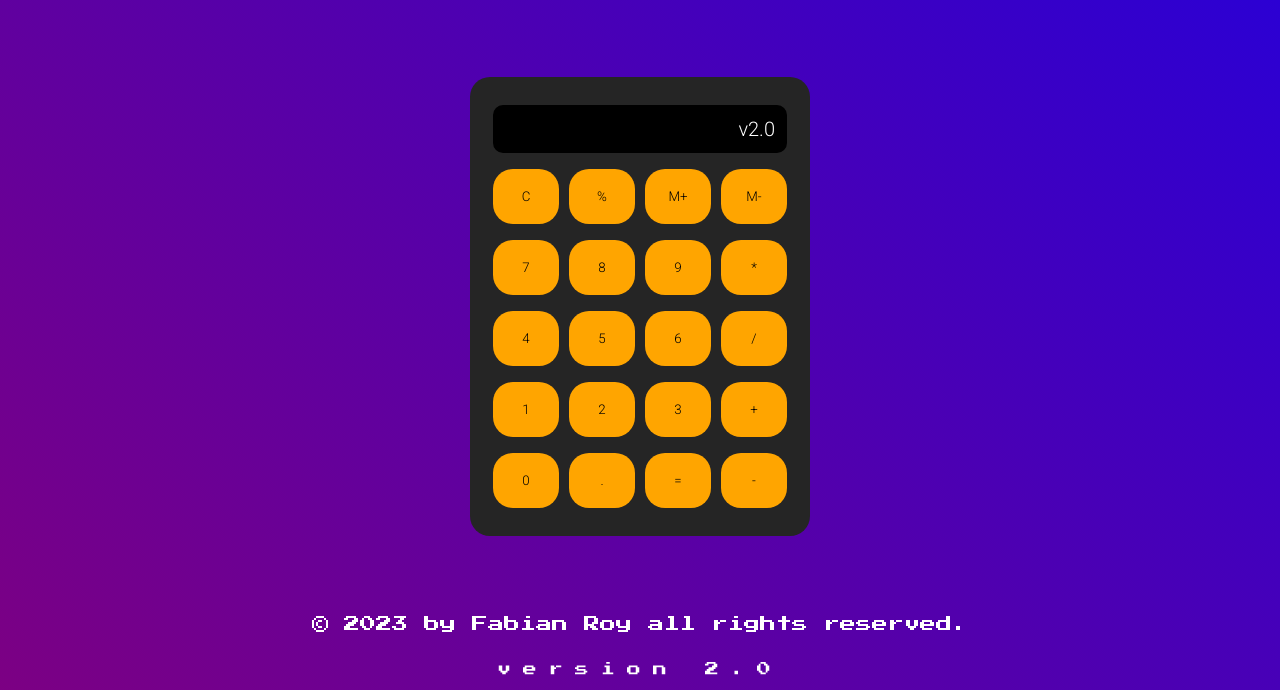
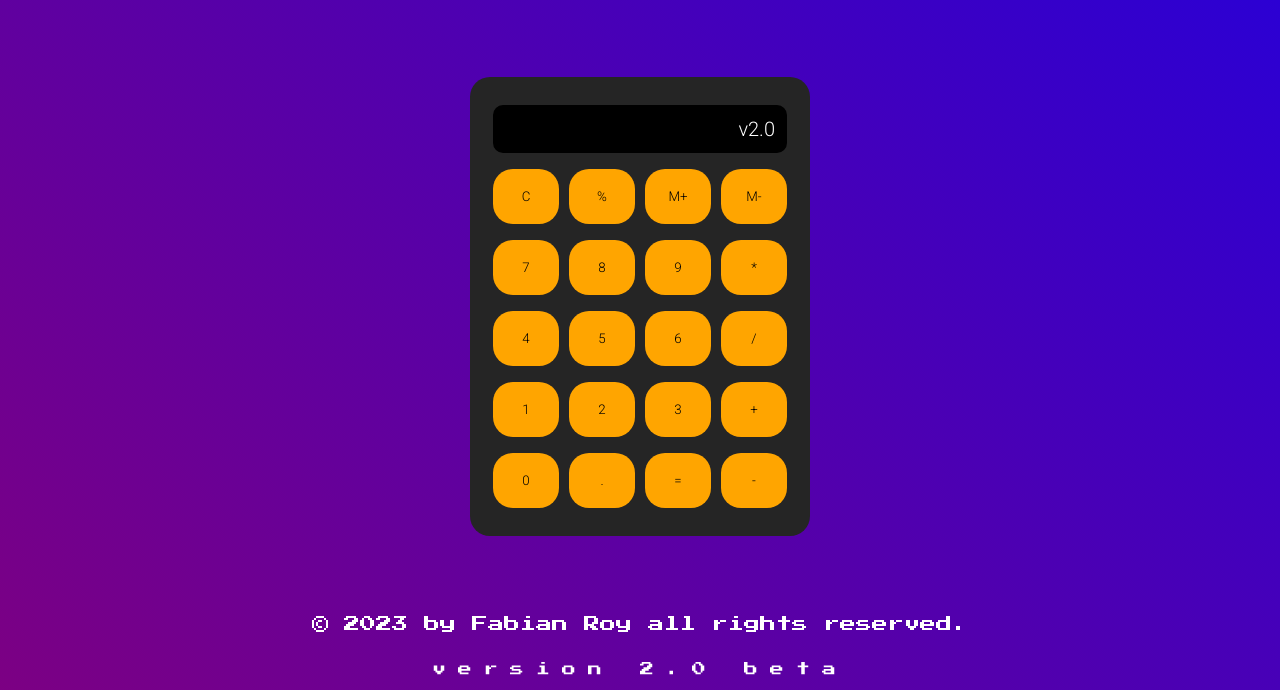
Before and after one commit to fabianroy/Super-Calculator-2.0, a plain HTML site: page index.html in a window 1280 px wide. Shown: the part 123-813 px from the top of the page. Drawn offline with Linux system fonts and the light colour scheme.

Commit message:
Update index.html

```diff
--- a/index.html
+++ b/index.html
@@ -49,7 +49,7 @@
   </div>
   <footer>
     <p>&copy; 2023 by Fabian Roy all rights reserved.</p>
-    <p class="version">version 2.0</p>
+    <p class="version">version 2.0 beta</p>
   </footer>
 </body>
 <script src="script.js"></script>
```
